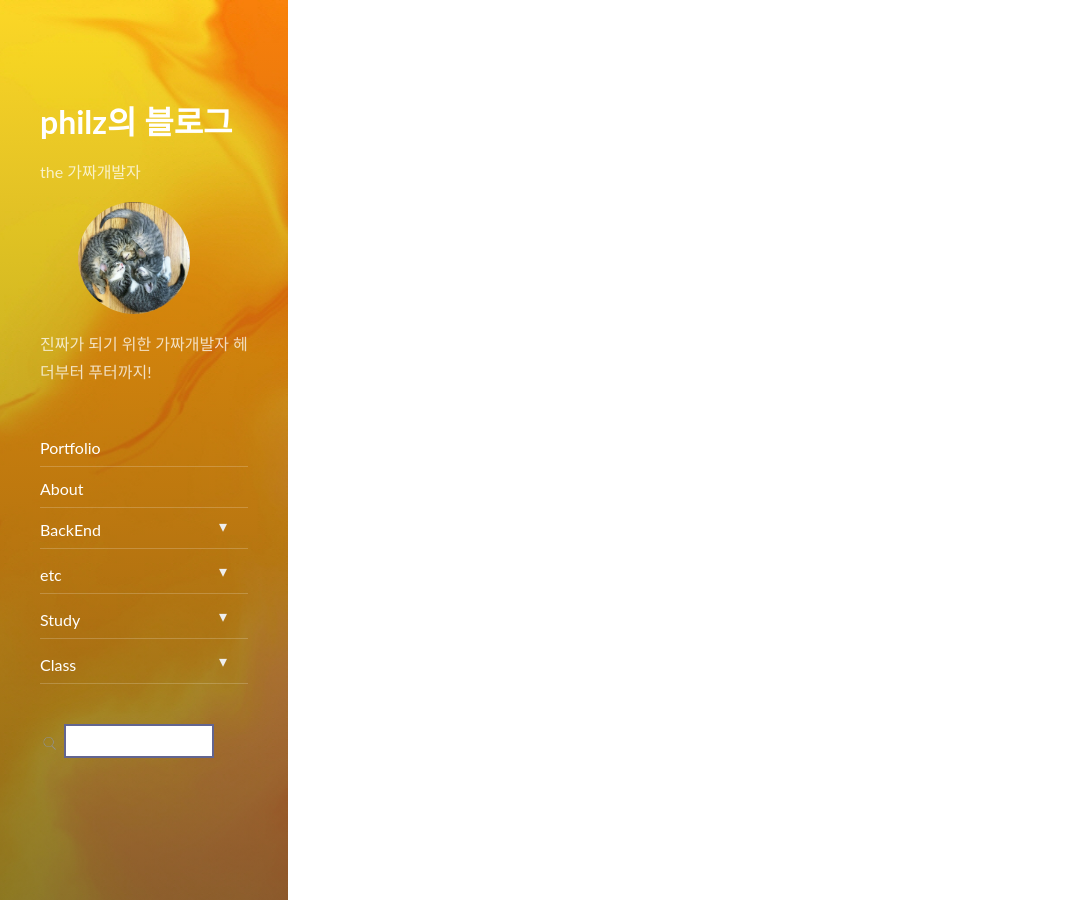
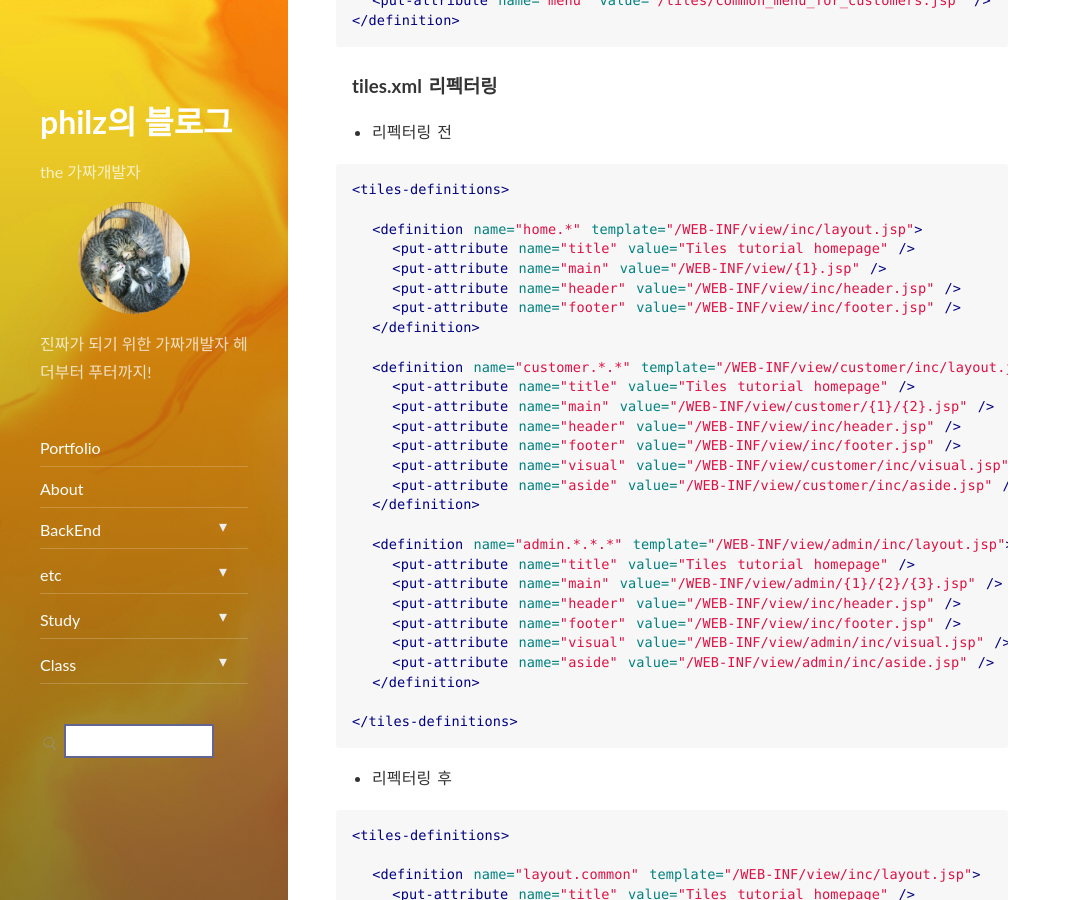
Before and after one commit to progress0407/progress0407.github.io, a Jekyll site: the page built from _posts/backend/spring/2021-08-03-newlec-boot-02.md, in a window 1280 px wide and 900 px high, scrolled down 5048 px. Shown: the whole window, without its empty margins (0-1071 px from the left). Built offline with Jekyll 4.4.1, drawn with Linux system fonts in a browser that asks for light colours; nearby versions of some CDN libraries; some of the changed text lies outside the part shown.

Commit message:
뉴렉쌤 boot 포스트

````diff
--- a/_posts/backend/spring/2021-08-03-newlec-boot-02.md
+++ b/_posts/backend/spring/2021-08-03-newlec-boot-02.md
@@ -8,11 +8,11 @@ tags: spring
 comments: true
 ---
 
-## Spring Boot
+# Spring Boot
 
 ---
 
-### Boot에서의 Mybatis
+## Boot에서의 Mybatis
 
 ---
 
@@ -23,14 +23,14 @@ comments: true
   - properties에 datasource 설정
   - @Mapper 객체 구현
 
-### 뉴렉쌤의 MVC 계층구조
+## 뉴렉쌤의 MVC 계층구조
 
 ---
 
 - Service와 Dao는 Interface(추상)와 Implementaion(구현체)을 따로 나누어 추상화에 의존
 - 하지만 나는 당분간 mybatis만 쓸것 같으므로 실전/포폴에선 구현체만 쓰자..
 
-### Boot에서 Mybatis 및 DB 연동
+## Boot에서 Mybatis 및 DB 연동
 
 ---
 
@@ -63,7 +63,7 @@ spring.datasource.username=philz
 spring.datasource.password=...
 ```
 
-### IoC 컨셉
+## IoC 컨셉
 
 ---
 
@@ -71,7 +71,7 @@ spring.datasource.password=...
 
 - Dependency를 생성/사용하는 방식은 크게 3가지가 있다
 
-#### 1. 메서드에서
+### 1. 메서드에서
 
 ```java
 class Frame {
@@ -82,7 +82,7 @@ class Frame {
 }
 ```
 
-#### 2. 생성자에서
+### 2. 생성자에서
 
 ```java
 class Frame {
@@ -94,7 +94,7 @@ class Frame {
 }
 ```
 
-#### 3. 해당 객체 외부에서
+### 3. 해당 객체 외부에서
 
 ```java
 class Frame {
@@ -159,3 +159,136 @@ f.setA(a);
 이때 순서는 기존에 하던 방식대로 작성하면 Frame에서 C로 가는 방향일 것이지만 위 순서는 그것의 역방향이다. (IoC의 I는 Inversion의 약자)
 
 위 정보는 XML설정이나 JavaConfig으로 관리한다
+
+## Tiles의 추가 기능들
+
+> https://tiles.apache.org/framework/tutorial/advanced/index.html > https://tiles.apache.org/framework/tutorial/advanced/nesting-extending.html
+
+### Nesting Definitions
+
+- 중첩하여 사용 가능
+
+#### Named subdefinition
+
+- 이름을 지정하고 중첩하여 사용할 수 있다
+
+```xml
+<definition name="myapp.homepage.body" template="/layouts/three_rows.jsp">
+  <put-attribute name="one" value="/tiles/headlines.jsp" />
+  <put-attribute name="two" value="/tiles/topics.jsp" />
+  <put-attribute name="one" value="/tiles/comments.jsp" />
+</definition>
+
+<definition name="myapp.homepage" template="/layouts/classic.jsp">
+  <put-attribute name="title" value="Tiles tutorial homepage" />
+  <put-attribute name="header" value="/tiles/banner.jsp" />
+  <put-attribute name="menu" value="/tiles/common_menu.jsp" />
+  <put-attribute name="body" value="myapp.homepage.body" />
+  <put-attribute name="footer" value="/tiles/credits.jsp" />
+</definition>
+```
+
+#### Anonymous nested definitions
+
+- 이름을 지정하지 않고도 중첩 사용 가능
+
+```xml
+<definition name="myapp.homepage.body" template="/layouts/three_rows.jsp">
+  <put-attribute name="one" value="/tiles/headlines.jsp" />
+  <put-attribute name="two" value="/tiles/topics.jsp" />
+  <put-attribute name="one" value="/tiles/comments.jsp" />
+</definition>
+
+<definition name="myapp.homepage" template="/layouts/classic.jsp">
+  <put-attribute name="title" value="Tiles tutorial homepage" />
+  <put-attribute name="header" value="/tiles/banner.jsp" />
+  <put-attribute name="menu" value="/tiles/common_menu.jsp" />
+  <put-attribute name="body">
+    <definition template="/layouts/three_rows.jsp">
+      <put-attribute name="one" value="/tiles/headlines.jsp" />
+      <put-attribute name="two" value="/tiles/topics.jsp" />
+      <put-attribute name="one" value="/tiles/comments.jsp" />
+    </definition>
+  </put-attribute>
+  <put-attribute name="footer" value="/tiles/credits.jsp" />
+</definition>
+```
+
+## Extending Definitions
+
+- 상속 가능
+  - 자바의 추상(abstract)클래스처럼 상속하여 사용이 가능합니다
+
+```xml
+<definition name="myapp.homepage.customer" extends="myapp.homepage">
+  <put-attribute name="menu" value="/tiles/common_menu_for_customers.jsp" />
+</definition>
+```
+
+### tiles.xml 리펙터링
+
+- 리펙터링 전
+
+```xml
+<tiles-definitions>
+
+  <definition name="home.*" template="/WEB-INF/view/inc/layout.jsp">
+    <put-attribute name="title" value="Tiles tutorial homepage" />
+    <put-attribute name="main" value="/WEB-INF/view/{1}.jsp" />
+    <put-attribute name="header" value="/WEB-INF/view/inc/header.jsp" />
+    <put-attribute name="footer" value="/WEB-INF/view/inc/footer.jsp" />
+  </definition>
+
+  <definition name="customer.*.*" template="/WEB-INF/view/customer/inc/layout.jsp">
+    <put-attribute name="title" value="Tiles tutorial homepage" />
+    <put-attribute name="main" value="/WEB-INF/view/customer/{1}/{2}.jsp" />
+    <put-attribute name="header" value="/WEB-INF/view/inc/header.jsp" />
+    <put-attribute name="footer" value="/WEB-INF/view/inc/footer.jsp" />
+    <put-attribute name="visual" value="/WEB-INF/view/customer/inc/visual.jsp" />
+    <put-attribute name="aside" value="/WEB-INF/view/customer/inc/aside.jsp" />
+  </definition>
+
+  <definition name="admin.*.*.*" template="/WEB-INF/view/admin/inc/layout.jsp">
+    <put-attribute name="title" value="Tiles tutorial homepage" />
+    <put-attribute name="main" value="/WEB-INF/view/admin/{1}/{2}/{3}.jsp" />
+    <put-attribute name="header" value="/WEB-INF/view/inc/header.jsp" />
+    <put-attribute name="footer" value="/WEB-INF/view/inc/footer.jsp" />
+    <put-attribute name="visual" value="/WEB-INF/view/admin/inc/visual.jsp" />
+    <put-attribute name="aside" value="/WEB-INF/view/admin/inc/aside.jsp" />
+  </definition>
+
+</tiles-definitions>
+```
+
+- 리펙터링 후
+
+```xml
+<tiles-definitions>
+
+  <definition name="layout.common" template="/WEB-INF/view/inc/layout.jsp">
+    <put-attribute name="title" value="Tiles tutorial homepage" />
+    <put-attribute name="header" value="/WEB-INF/view/inc/header.jsp" />
+    <put-attribute name="footer" value="/WEB-INF/view/inc/footer.jsp" />
+  </definition>
+
+  <definition name="home.*" extends="layout.common">
+    <put-attribute name="main" value="/WEB-INF/view/{1}.jsp" />
+  </definition>
+
+  <definition name="customer.*.*" template="/WEB-INF/view/customer/inc/layout.jsp" extends="layout.common">
+    <put-attribute name="main" value="/WEB-INF/view/customer/{1}/{2}.jsp" />
+    <put-attribute name="visual" value="/WEB-INF/view/customer/inc/visual.jsp" />
+    <put-attribute name="aside" value="/WEB-INF/view/customer/inc/aside.jsp" />
+  </definition>
+
+  <definition name="admin.*.*.*" template="/WEB-INF/view/admin/inc/layout.jsp" extends="layout.common">
+    <put-attribute name="main" value="/WEB-INF/view/admin/{1}/{2}/{3}.jsp" />
+    <put-attribute name="visual" value="/WEB-INF/view/admin/inc/visual.jsp" />
+    <put-attribute name="aside" value="/WEB-INF/view/admin/inc/aside.jsp" />
+  </definition>
+
+</tiles-definitions>
+```
+
+- layout.common 을 상속하여 사용
+- layout이 다른 것은 오버라이드 가능하다
````
